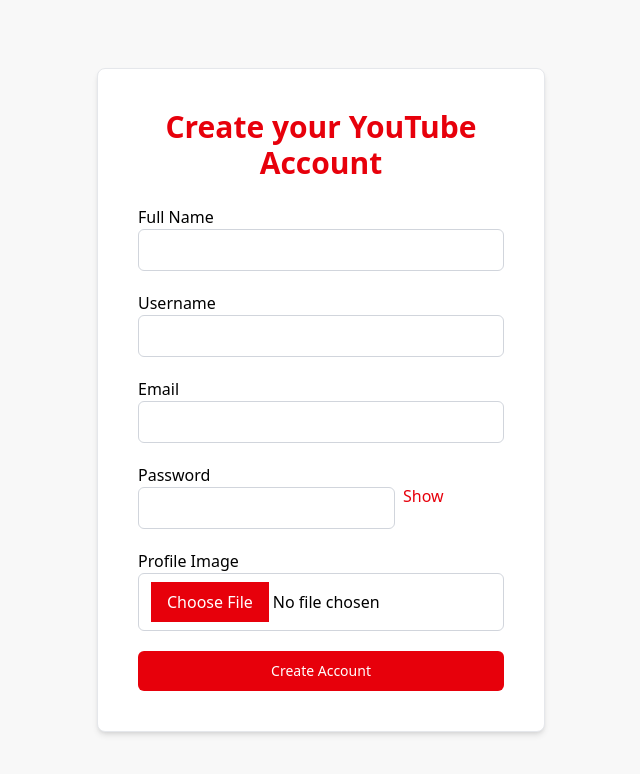
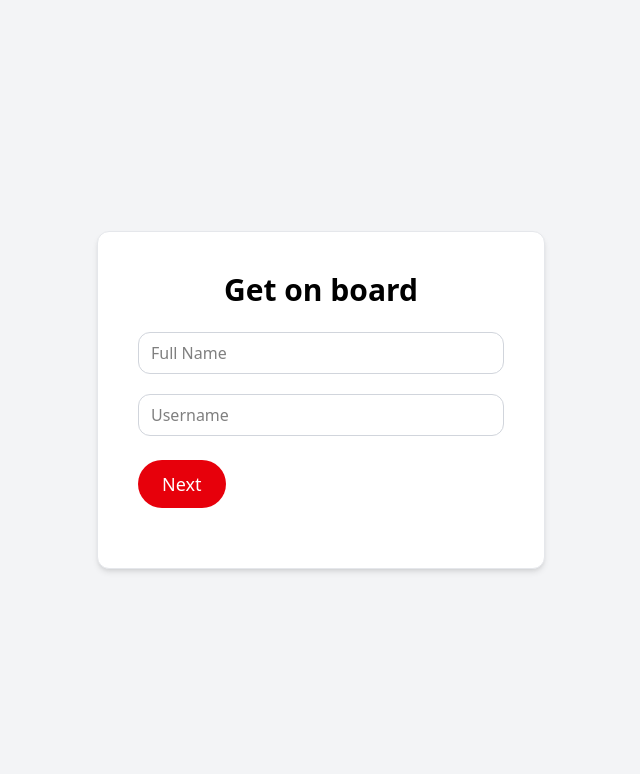
Before and after one commit to ashreekar/youtube-frontend, a React (Vite) app: page /create-account in a window 1280 px wide. Shown: the top 774 px of the page, without its empty margins (319-959 px from the left). Built offline with nearby package versions, Linux system fonts and the light colour scheme.

Commit message:
add login form static todo: add fetch call

```diff
--- /dev/null
+++ b/src/components/CreateAccount/Step1.jsx
@@ -0,0 +1,51 @@
+import InputField from '../ButtonsAndInput/InputField'
+import { useEffect, useState } from 'react';
+
+function Step1({ step, register, errors, setStep, trigger }) {
+
+  async function handleChangeStep() {
+    const isValid = await trigger(["name", "username"]);
+
+    if (!isValid) return;
+    setStep(1);
+  }
+
+  return (
+    <>
+      <div className={`w-full ${step === 0 ? "block" : "hidden"}`}>
+
+        <InputField
+          placeholder="Full Name"
+          className="w-full border border-gray-300 rounded-xl py-2 px-3
+                     focus:ring-red-600 focus:border-red-600 outline-none"
+          {...register("name", { required: "Name is required" })}
+        />
+        {errors.name && (
+          <p className="text-red-500 text-sm mt-1">{errors.name.message}</p>
+        )}
+
+        <InputField
+          placeholder="Username"
+          className="w-full mt-5 border border-gray-300 rounded-xl py-2 px-3
+                     focus:ring-red-600 focus:border-red-600 outline-none"
+          {...register("username", { required: "Username is required" })}
+        />
+        {errors.username && (
+          <p className="text-red-500 text-sm mt-1">{errors.username.message}</p>
+        )}
+
+        <button
+          type="button"
+          onClick={handleChangeStep}
+          className="mt-6 px-6 bg-red-600 hover:bg-red-700 text-white
+                     py-2.5 rounded-full text-lg font-medium cursor-pointer"
+        >
+          Next
+        </button>
+
+      </div>
+    </>
+  );
+}
+
+export default Step1;
--- /dev/null
+++ b/src/components/CreateAccount/Step2.jsx
@@ -0,0 +1,85 @@
+import InputField from '../ButtonsAndInput/InputField'
+import { useState } from 'react'
+
+function Step2({ step, register, errors, watch, setStep, trigger }) {
+    const passwordValue = watch("password")
+    const [showPassword, setShowPassword] = useState(false)
+
+    async function handleNextClick(){
+        const isValid=await trigger(["email","password"]);
+
+        const isPasswordMatched=await trigger(["confirmPassword"]);
+
+        if(!isValid || !isPasswordMatched){
+            return;
+        }
+        setStep(2);
+    }
+
+    return (
+        <div className={`w-full ${step === 1 ? "block" : "hidden"}`}>
+
+            <InputField
+                type="email"
+                placeholder="Email"
+                className="w-full border border-gray-300 rounded-xl py-2 px-3 focus:ring-red-600 focus:border-red-600 outline-none"
+                {...register("email", { required: true })}
+            />
+            {errors.email && <p className="text-red-500 text-sm mt-1">Email is required</p>}
+
+            <div className="flex items-center gap-2 mt-5">
+                <InputField
+                    placeholder="Password"
+                    type={showPassword ? "text" : "password"}
+                    className="w-full border border-gray-300 rounded-xl py-2 px-3 focus:ring-red-600 focus:border-red-600 outline-none"
+                    {...register("password", { required: true })}
+                />
+                <button
+                    type="button"
+                    onClick={() => setShowPassword(!showPassword)}
+                    className="text-red-600 font-medium"
+                >
+                    {showPassword ? "Hide" : "Show"}
+                </button>
+            </div>
+            {errors.password && <p className="text-red-500 text-sm mt-1">Password is required</p>}
+
+            <InputField
+                placeholder="Confirm Password"
+                type={showPassword ? "text" : "password"}
+                className="w-full mt-5 border border-gray-300 rounded-xl py-2 px-3 focus:ring-red-600 focus:border-red-600 outline-none"
+                {...register("confirmPassword", {
+                    required: "Confirm your password",
+                    validate: (val) =>
+                        val === passwordValue || "Passwords do not match",
+                })}
+            />
+            {errors.confirmPassword && (
+                <p className="text-red-500 text-sm mt-1">{errors.confirmPassword.message}</p>
+            )}
+
+            <div className="flex justify-between w-full mt-6">
+
+                <button
+                    type="button"
+                    onClick={() => setStep(0)}
+                    className="px-6 bg-gray-300 hover:bg-gray-400 text-black py-2.5 rounded-full text-md cursor-pointer"
+                >
+                    Back
+                </button>
+
+                <button
+                    type="button"
+                    onClick={handleNextClick}
+                    className="px-6 bg-red-600 hover:bg-red-700 text-white py-2.5 rounded-full text-lg cursor-pointer"
+                >
+                    Next
+                </button>
+
+            </div>
+
+        </div>
+    )
+}
+
+export default Step2
--- /dev/null
+++ b/src/components/CreateAccount/Step3.jsx
@@ -0,0 +1,37 @@
+import InputField from '../ButtonsAndInput/InputField'
+
+function Step3({ step, register, setStep }) {
+  return (
+    <div className={`w-full ${step === 2 ? "block" : "hidden"}`}>
+
+      <InputField
+        type="file"
+        accept="image/png, image/jpg, image/jpeg, image/gif"
+        className="w-full border border-gray-300 rounded-xl py-2 px-3 file:bg-black file:text-white file:border-none file:rounded-xl file:px-3 file:py-2"
+        {...register("image")}
+      />
+
+      <div className="flex justify-between w-full mt-6">
+
+        <button
+          type="button"
+          onClick={() => setStep(1)}
+          className="px-6 bg-gray-300 hover:bg-gray-400 text-black py-2.5 rounded-full text-md cursor-pointer"
+        >
+          Back
+        </button>
+
+        <button
+          type="submit"
+          className="px-6 bg-red-600 hover:bg-red-700 text-white py-2.5 rounded-full text-lg cursor-pointer"
+        >
+          Create
+        </button>
+
+      </div>
+
+    </div>
+  )
+}
+
+export default Step3
--- a/src/components/Header/LoginStates/WhenLogin.jsx
+++ b/src/components/Header/LoginStates/WhenLogin.jsx
@@ -4,7 +4,7 @@
 
 function WhenLogin() {
 
-      const dispatch = useDispatch();
+  const dispatch = useDispatch();
   return (
     <div className="flex items-center gap-4">
       <div
@@ -22,7 +22,7 @@
       </div>
 
       <div
-       onClick={() => dispatch(toggelLogin())}
+        onClick={() => dispatch(toggelLogin())}
         className="
             rounded-full bg-pink-900 text-white
             h-9 w-9 flex items-center justify-center
--- a/src/components/Header/LoginStates/WhenLogout.jsx
+++ b/src/components/Header/LoginStates/WhenLogout.jsx
@@ -1,11 +1,14 @@
 import { FaRegCircleUser } from "react-icons/fa6";
 import { toggelLogin } from '../../../states/userSlice';
 import { useDispatch } from "react-redux";
+import { Link } from "react-router-dom";
 
 function WhenLogout() {
 
   const dispatch = useDispatch();
   return (
+
+    <Link to={'/login'}>
       <div className="flex items-center gap-2 cursor-pointer
     border-2 border-gray-300
     py-2 px-5 rounded-full
@@ -17,7 +20,7 @@
         <FaRegCircleUser className="text-2xl" />
         <span>sign in</span>
       </div>
-
+    </Link>
   )
 }
 
--- a/src/pages/CreateAccount.jsx
+++ b/src/pages/CreateAccount.jsx
@@ -1,96 +1,41 @@
 import React, { useState } from 'react'
 import { useForm } from 'react-hook-form'
-import InputField from '../components/ButtonsAndInput/InputField'
+import { useNavigate } from 'react-router-dom'
+import Step1 from '../components/CreateAccount/Step1'
+import Step3 from '../components/CreateAccount/Step3'
+import Step2 from '../components/CreateAccount/Step2'
 
 function CreateAccount() {
   const {
     register,
     handleSubmit,
+    watch,
+    trigger,
     formState: { errors },
   } = useForm()
 
-  const onSubmit = (data) => console.log(data)
+  const [step, setStep] = useState(0)
 
-  const [showPassword, setShowPassword] = useState(false)
+  const navigate = useNavigate()
+  const onSubmit = (data) => {
+    console.log(data)
+    navigate('/');
+  }
 
   return (
-    <div className="flex justify-center items-center min-h-screen bg-[#F8F8F8]">
-      <div className="bg-white shadow-md rounded-lg p-10 w-full max-w-md border border-gray-200">
+    <div className="flex justify-center items-center min-h-screen bg-gray-100">
+      <div className="bg-white shadow-md p-10 w-full max-w-md border border-gray-200 rounded-xl">
 
-        {/* YOUTUBE LOGO STYLE TITLE */}
-        <h2 className="text-3xl font-semibold mb-6 text-center text-red-600">
-          Create your YouTube Account
+        <h2 className="text-3xl mb-6 text-center font-semibold">
+          Get on board
         </h2>
 
-        <form className="space-y-5" onSubmit={handleSubmit(onSubmit)}>
+        <form className="space-y-5 flex flex-col items-center" onSubmit={handleSubmit(onSubmit)}>
+          <Step1 register={register} step={step} errors={errors} watch={watch} trigger={trigger} setStep={setStep} />
+          <Step2 register={register} step={step} errors={errors} watch={watch} trigger={trigger} setStep={setStep} />
+          <Step3 register={register} step={step} errors={errors} setStep={setStep} />
+        </form>
 
-          <div>
-            <InputField
-              label="Full Name"
-              className="w-full border border-gray-300 rounded-md py-2 px-3 focus:border-red-600 focus:ring-red-600 outline-none"
-              {...register("name", { required: true })}
-            />
-            {errors.name && <p className="text-red-500 text-sm mt-1">Name is required</p>}
-          </div>
-
-          <div>
-            <InputField
-              label="Username"
-              className="w-full border border-gray-300 rounded-md py-2 px-3 focus:border-red-600 focus:ring-red-600 outline-none"
-              {...register("username", { required: true })}
-            />
-            {errors.username && <p className="text-red-500 text-sm mt-1">Username is required</p>}
-          </div>
-
-          <div>
-            <InputField
-              label="Email"
-              type="email"
-              className="w-full border border-gray-300 rounded-md py-2 px-3 focus:border-red-600 focus:ring-red-600 outline-none"
-              {...register("email", { required: true })}
-            />
-            {errors.email && <p className="text-red-500 text-sm mt-1">Email is required</p>}
-          </div>
-
-          <div>
-            <div className="flex items-center gap-2">
-              <InputField
-                label="Password"
-                type={showPassword ? "text" : "password"}
-                className="w-full border border-gray-300 rounded-md py-2 px-3 focus:border-red-600 focus:ring-red-600 outline-none"
-                {...register("password", { required: true })}
-              />
-              <button
-                type="button"
-                onClick={() => setShowPassword(!showPassword)}
-                className="text-red-600 font-medium"
-              >
-                {showPassword ? "Hide" : "Show"}
-              </button>
-            </div>
-            {errors.password && (
-              <p className="text-red-500 text-sm mt-1">Password is required</p>
-            )}
-          </div>
-
-          <div>
-            <InputField
-              label="Profile Image"
-              type="file"
-              accept="image/png, image/jpg, image/jpeg, image/gif"
-              className="w-full border border-gray-300 rounded-md py-2 px-3 file:bg-red-600 file:text-white file:border-none file:py-2 file:px-4"
-              {...register("image")}
-            />
-          </div>
-
-          <button
-            type="submit"
-            className="w-full bg-red-600 hover:bg-red-700 text-white py-2.5 rounded-md text-sm font-medium"
-          >
-            Create Account
-          </button>
-
-        </form>
       </div>
     </div>
   )
```
Lines whose indentation alone changed are shown as unchanged.
